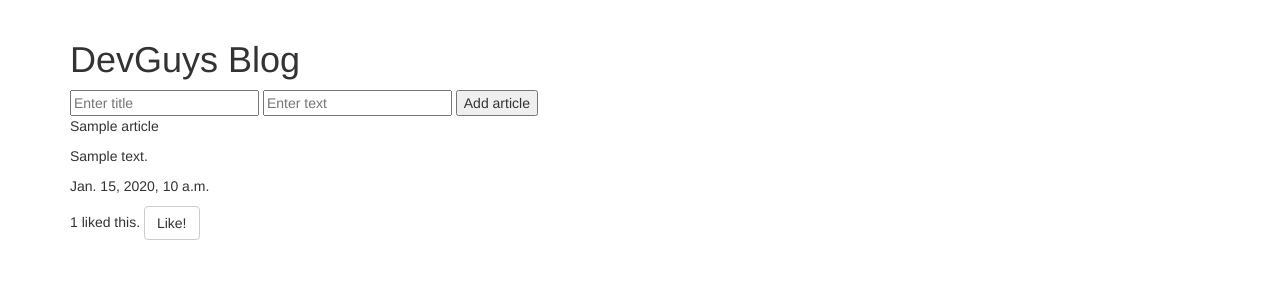
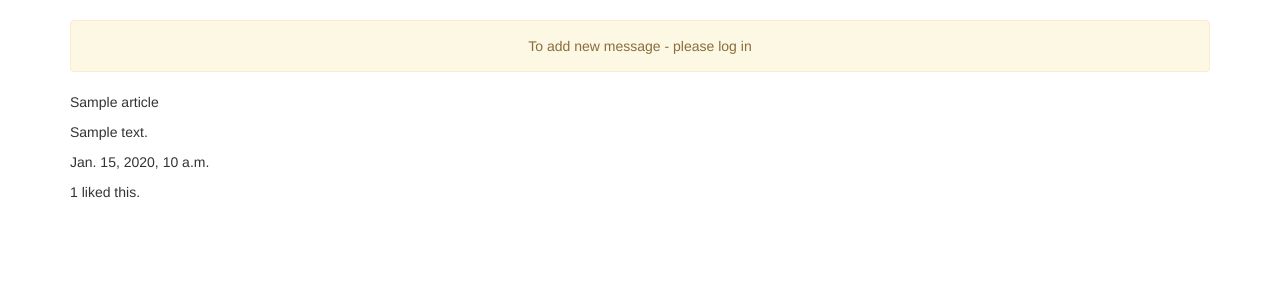
Before and after one commit to DevGuysPy/DjangoBlog, a Django app: page / in a window 1280 px wide. Shown: the part 52-352 px from the top of the page. Run offline with Django 3.2, Linux system fonts and the light colour scheme; tables that the repository leaves empty hold one stand-in row (values such as "Sample post"); some libraries are stand-ins or nearby versions.

Commit message:
Changed Like button>link

```diff
--- a/templates/index.html
+++ b/templates/index.html
@@ -18,7 +18,7 @@
                     <span class="icon-bar"></span>
                     <span class="icon-bar"></span>
                 </button>
-                <a style="margin-left: 0px;" class="navbar-brand">DevGuys</a>
+                <a style="margin-left: 0px;" class="navbar-brand" href="/">DevGuys</a>
             </div>
             <div id="navbar" class="navbar-collapse collapse">
                 <ul class="nav navbar-nav">
@@ -34,6 +34,7 @@
 
 
 	<div class="container">
+{% if user.is_authenticated %}
 	    <h1>DevGuys Blog</h1>
 	    <form method="POST" action="">
 	        {% csrf_token %}
@@ -47,9 +48,20 @@
 	            <p>{{ article.text }}</p>
 	            <p>{{ article.date }}</p>
 	            <span class="likes">{{ article.likes }}</span> liked this.
-	            <button class="btn btn-default like">Like!</button>
+	            <a class="glyphicon glyphicon-heart-empty like">Like!</a>
 	        </div>
 	    {% endfor %}
+{% else %}
+    <div class="alert alert-warning text-center" role="alert">To add new message - please log in</div>
+            {% for article in articles %}
+            <div id="{{ article.id }}">
+                <p>{{ article.title }}</p>
+                <p>{{ article.text }}</p>
+                <p>{{ article.date }}</p>
+                <span class="likes">{{ article.likes }}</span> liked this.
+            </div>
+        {% endfor %}
+{% endif %}
     </div>
 </body>
 <script src="{% static 'js/jquery-1.11.3.js' %}"></script>
```
